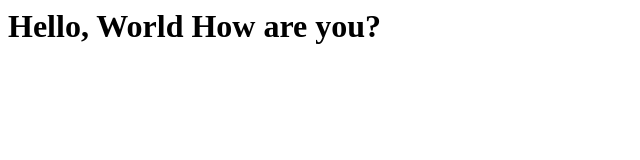
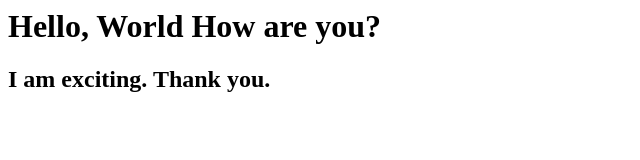
Before and after one commit to ozkoc/level11exercise, a plain HTML site: page index.html in a window 1280 px wide. Shown: the whole page, without its empty margins (0-640 px from the left). Drawn offline with Linux system fonts and the light colour scheme.

Commit message:
My feelings added

```diff
--- a/index.html
+++ b/index.html
@@ -1,3 +1,5 @@
 <h1>Hello, World
     How are you?
 </h1>
+
+<h2>I am exciting. Thank you.</h2>
```
